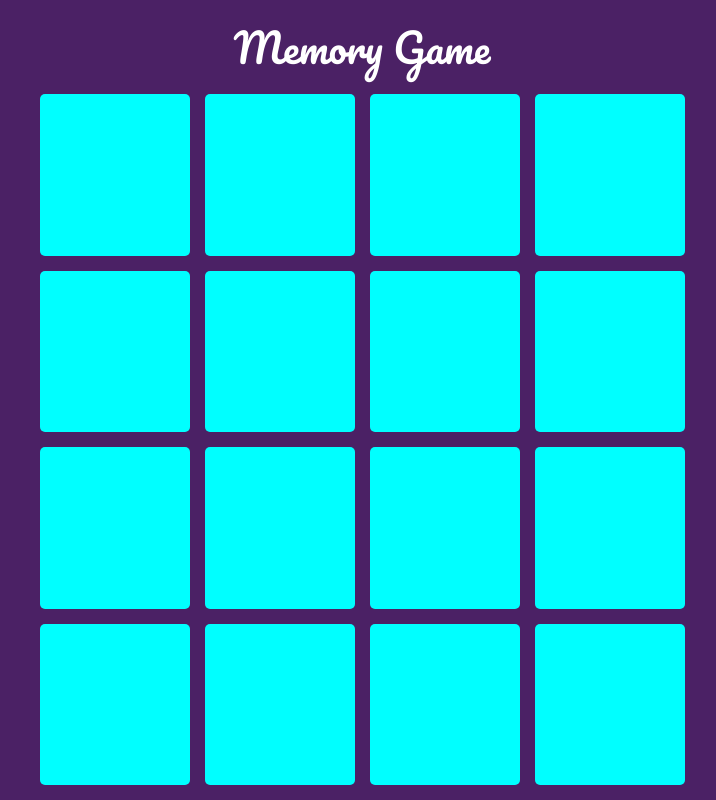
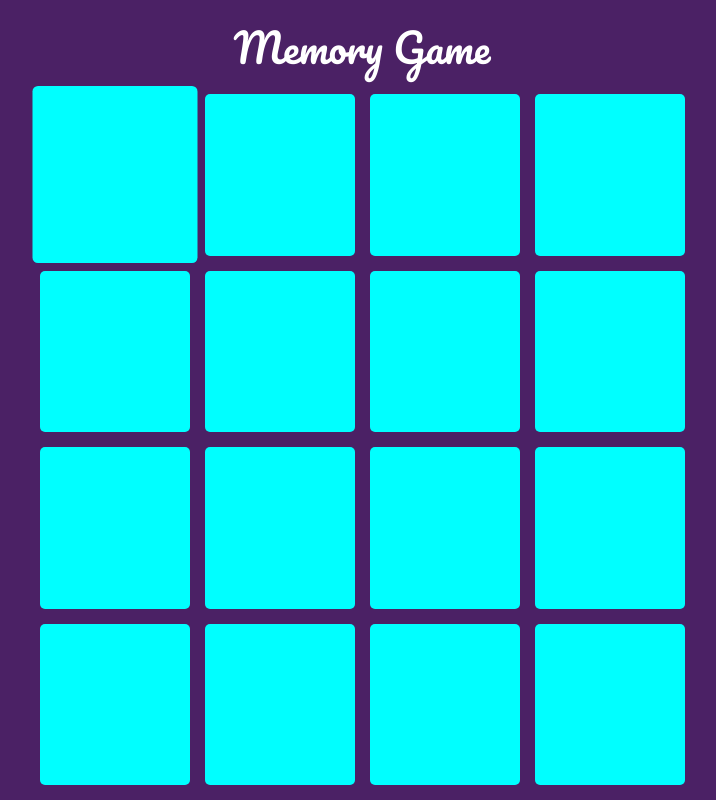
Before and after one commit to MISStexOURIAN/memory-game, a plain HTML site: page index.html in a window 1280 px wide. In both pictures the pointer is over the element 392 px from the left and 174 px from the top of the page. Shown: the whole page, without its empty margins (278-994 px from the left). Drawn offline with Linux system fonts and the light colour scheme.

Commit message:
Added grow hover effect to cards

```diff
--- a/stylesheet/style.css
+++ b/stylesheet/style.css
@@ -54,5 +54,12 @@ header h1 {
 .card {
     background-color: #00FFFF;
     border-radius: 5px;
+    -webkit-transition: all .2s ease-in-out;
+    transition: all .2s ease-in-out;
+}
 
+/* thanks to CSS-Tricks for the hover effect! */
+.card:hover {
+    -webkit-transform: scale(1.1);
+            transform: scale(1.1);
 }
```
